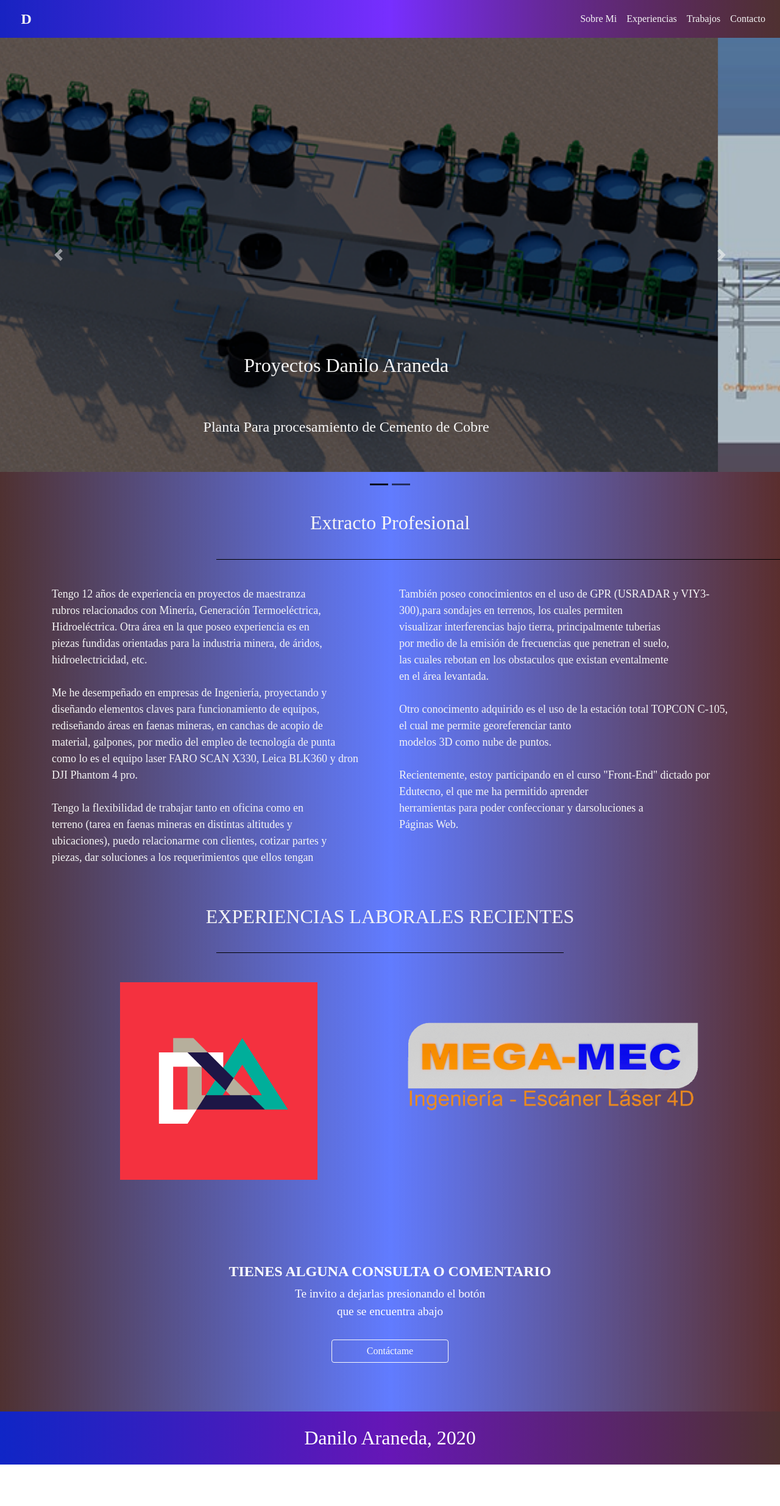
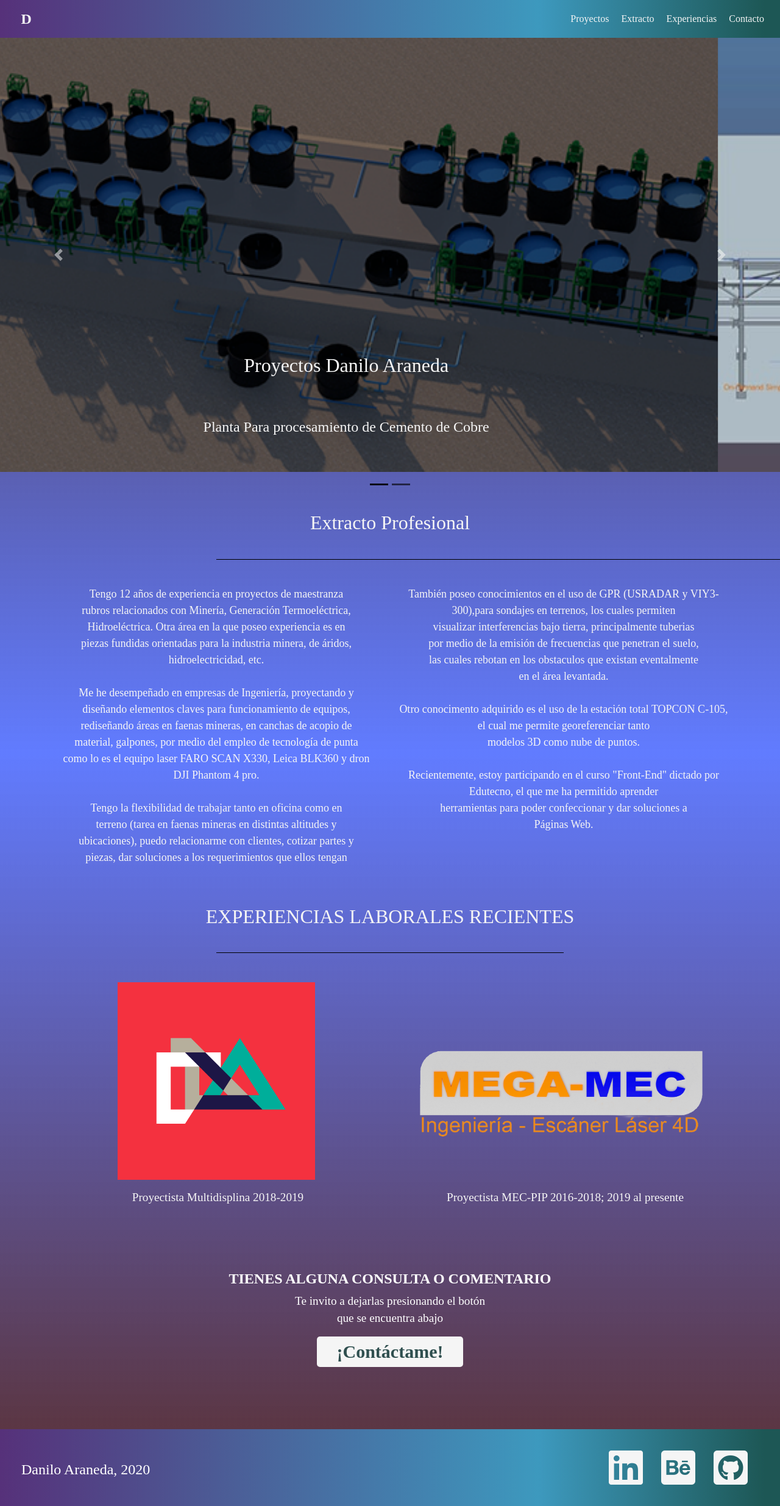
Before and after one commit to mrdanjer/Mi-portafolio, a plain HTML site: page view/index.html in a window 1280 px wide. Shown: the top 2470 px of the page at 61% size. Before the commit the page ends 2402 px from the top, so only its background shows below. Drawn offline with nearby package versions, Linux system fonts and the light colour scheme; a script that the page names is missing; a web font is replaced by a local one.

Commit message:
actualizacion 23-02-2020

```diff
--- a/css/style.css
+++ b/css/style.css
@@ -2,11 +2,18 @@
         width: 100%;
         padding: 0;
         margin: 0;
-        background: linear-gradient(to left, #420f0fde, #002bff9e, #4f3131);
+        box-sizing: border-box;
+        font-family: 'Expletus Sans';
+        background: linear-gradient(to top, #420f0fde, #002bff9e, #4f3131);
+
+    }
+    html{
+        scroll-behavior: smooth;
     }
 
     .nav-dk {
-        background: linear-gradient(to right, #001dffb3, #8500ff9e, #4f3131);
+        /* background: linear-gradient(to top, #001dffb3, #8500ff9e, #4f3131); */
+        background-image: linear-gradient(to left, #1d5755 2%, #3d99be 31%, #56317a 100%);
     }
 
     .navbar-brand {
@@ -18,22 +25,30 @@
         line-height: inherit;
         white-space: nowrap;
     }
+    a {
+        text-decoration: none;
+        color: whitesmoke;
+        padding: 10px;
+    }
+    a:hover {
+        color:  darkslategray;
+        text-decoration: none;
+    }
 
     .nombre-pagina {
         text-align: left;
         margin: 2%;
         color: whitesmoke;
         font-size: x-large;
-        font-family: 'Expletus Sans';
         font-weight: bold;
     }
 
     .navbar-dark .navbar-nav .nav-link {
         color: whitesmoke;
     }
-    .nav-link {
+    /* .nav-link {
         font-family: 'Expletus Sans';
-    }
+    } */
 
     .col-lg-12 {
         padding: 0%;
@@ -98,6 +113,7 @@
     .Experiencias {
         margin-top: 4em;
         margin-bottom: 2em;
+        display: flex;
     }
 
     .Recetas-4 {
@@ -122,7 +138,6 @@
 
     .elementos-1 {
         text-align: left;
-        font-family: 'Expletus Sans';
         font-weight: 400;
         font-size: large;
         color: whitesmoke;
@@ -140,20 +155,17 @@
         margin-top: 1em;
         font-size: xx-large;
         color: whitesmoke;
-        font-family: 'Expletus Sans';
     }
 
     .h2, h2 {
-        font-family: 'Expletus Sans';
         font-size: xx-large;
         font-weight: 500;
         color: whitesmoke;
         text-align: center;
     }
 
-    .descripciones-slider {
+    .des-slider1, .des-slider2 {
         color: whitesmoke;
-        font-family: 'Expletus Sans';
         font-weight: 200;
         font-size: x-large;
     }
@@ -179,14 +191,6 @@
         margin-top: 0em;
     }
 
-    .card-body-4 {
-        font-family: 'Cabin';
-        text-align: left;
-        width: 100%;
-        margin-left: 1em;
-        margin-right: 1em;
-    }
-
     .card-title-4 {
         font-weight: 500;
         font-size: 1.4em;
@@ -200,8 +204,7 @@
 
     .h6, h6 {
         font-weight: 300;
-        font-family: 'Expletus Sans';
-        font-size: xx-large;
+        font-size: x-large;
         margin-bottom: 1em;
         color: white;
         margin: 0.5em;
@@ -213,8 +216,6 @@
         margin-top: 1em;
         font-size: x-large;
         color: white;
-        padding-top: 2em;
-        font-family: 'Expletus Sans';
     }
 
     .frase-final {
@@ -223,11 +224,29 @@
         font-size: larger;
         text-align: center;
         width: 100%;
-        font-family: 'Expletus Sans';
     }
 
-    .btn-outline-light {
-        font-family: 'Expletus Sans';
+    .typeform-share{
+            display: inline-block;
+            text-decoration: none;
+            color: darkslategray;
+            border-color: whitesmoke;
+            cursor: pointer;
+            font-size: 30px;
+            line-height: 50px;
+            text-align: center;
+            margin: 15px;
+            height: 50px;
+            padding: 0px 33px;
+            border-radius: 5px;
+            max-width: 100%;
+            white-space: nowrap;
+            overflow: hidden;
+            text-overflow: ellipsis;
+            font-weight: 600;
+            background-color: whitesmoke;
+            -webkit-font-smoothing: antialiased;
+            -moz-osx-font-smoothing: grayscale;
     }
 
     .bg-danger {
@@ -236,14 +255,73 @@
         padding-bottom: 5em;
         background: transparent!important;
     }
+    #cargo-1{
+        /* display: flex; */
+        color: whitesmoke;
+        font-weight: 400;
+        font-size: larger;
+        align-content: center;
+        margin-left: 5px;
+        margin-top: 15px;
+    }
+    #cargo-2{
+        /* display: flex; */
+        color: whitesmoke;
+        font-weight: 400;
+        font-size: larger;
+        align-content: center;
+        margin-left: 5px;
+    }
+    #logo-mega-mec {
+        margin-top: 5em;
+    }
+    .fab{
+        color: whitesmoke;
+    }
+
+    #container-footer{
+        width: 100%;
+        padding-right: 15px;
+        padding-left: 15px;
+        margin-right: auto;
+        margin-left: auto;
+        margin-top: 1em;
+        margin-bottom: 1em;
+    }
+    #texto-centro{
+        padding-right: 2em;
+        text-align: right;
+
+    }
 
     .bg-dark {
         padding: 0.5em;
-        background: linear-gradient(to right, #001dffb3, #8500ff9e, #4f3131);
+        /* background: linear-gradient(to left, #420f0fde, #002bff9e, #4f3131); */
+        background-image: linear-gradient(to left, #1d5755 2%, #3d99be 31%, #56317a 100%);
     }
 
     @media (max-width: 480px) {
-        .carousel {
+        .carousel,#texto-izquierdo,#danilo-final,#mega-mec{
             display: none;
+    }
+    }
+    @media (max-width: 480px) {
+        #logo-mega-mec {
+       margin-top: 0;
+    }
+    }
+    @media (max-width: 480px) {
+        #texto-centro{
+       padding-right: 0;
+       text-align: center;
+    }
+    }
+    section {
+        flex-direction: column-reverse;
         }
-    }
+    section > img {
+        height: 35%;
+        }
+    .container{
+        text-align: center;
+        }
--- a/view/index.html
+++ b/view/index.html
@@ -8,15 +8,24 @@
     <!--Boostrap 4.41 CSS-->
     <link rel="stylesheet" href="https://stackpath.bootstrapcdn.com/bootstrap/4.4.1/css/bootstrap.min.css" integrity="sha384-
           Vkoo8x4CGsO3+Hhxv8T/Q5PaXtkKtu6ug5TOeNV6gBiFeWPGFN9MuhOf23Q9Ifjh" crossorigin="anonymous">
-    <!-- Google Font_Convergence (Regular) y Expletus Sans (Regular hasta bold) -->
-    <link
-        href="https://fonts.googleapis.com/css?family=Convergence|Expletus+Sans:400,400i,500,500i,600,600i,700,700i&display=swap"
+    <!-- Google Font Expletus Sans (Regular hasta bold) -->
+    <link href="https://fonts.googleapis.com/css?family=Expletus+Sans:400,400i,500,500i,600,600i,700,700i&display=swap"
         rel="stylesheet">
     <!-- Font Awesome 5.6.3 -->
     <link rel="stylesheet" href="https://use.fontawesome.com/releases/v5.6.3/css/all.css"
         integrity="sha384-UHRtZLI+pbxtHCWp1t77Bi1L4ZtiqrqD80Kn4Z8NTSRyMA2Fd33n5dQ8lWUE00s/" crossorigin="anonymous">
     <meta http-equiv="X-UA-Compatible" content="ie-edge">
     <link rel="stylesheet" href="../css/style.css">
+    <script src="https://code.jquery.com/jquery-3.4.1.slim.min.js" integrity="sha384-
+    J6qa4849blE2+poT4WnyKhv5vZF5SrPo0iEjwBvKU7imGFAV0wwj1yYfoRSJoZ+n" crossorigin="anonymous"></script>
+    <!-- popper js 1.6.0 -->
+    <script src="https://cdn.jsdelivr.net/npm/popper.js@1.16.0/dist/umd/popper.min.js"
+        integrity="sha384-Q6E9RHvbIyZFJoft+2mJbHaEWldlvI9IOYy5n3zV9zzTtmI3UksdQRVvoxMfooAo"
+        crossorigin="anonymous"></script>
+    <!-- bootstrap js 4.41 -->
+    <script src="https://stackpath.bootstrapcdn.com/bootstrap/4.4.1/js/bootstrap.min.js" integrity="sha384-
+    wfSDF2E50Y2D1uUdj0O3uMBJnjuUD4Ih7YwaYd1iqfktj0Uod8GCExl3Og8ifwB6" crossorigin="anonymous"></script>
+    <script src="../js/script.js"></script>
 </head>
 
 
@@ -34,19 +43,17 @@
             <!-- ml-auto (margin-left) deja en el lado opuesto el contenido
                   mr-auto (margin-right) deja tambien en el lado opuesto el contenido -->
             <ul class="navbar-nav ml-auto">
-                <li class="nav-item">
-                    <a class="nav-link" href="#">Sobre Mi</a>
+                <li class="nav-item" id="proy">
+                    <a href="#proy-danilo">Proyectos</a>
                 </li>
-                <!-- Hace que tu pagina resalte solo el link importante
-              <span class="sr-only">(current)</span> -->
-                <li class="nav-item">
-                    <a class="nav-link" href="#">Experiencias</a>
+                <li class="nav-item" id="extracto1">
+                    <a href="#extracto2">Extracto</a>
                 </li>
-                <li class="nav-item"></li>
-                <a class="nav-link" href="#">Trabajos</a>
+                <li class="nav-item" id="experiencia1">
+                    <a href="#experiencia2">Experiencias</a>
                 </li>
-                <li class="nav-item">
-                    <a class="nav-link" href="#">Contacto</a>
+                <li class="nav-item" id="contacto1">
+                    <a href="#contacto2">Contacto</a>
                 </li>
         </div>
     </nav>
@@ -66,12 +73,12 @@
                                 <div class="row">
                                     <div class="col-lg-12">
                                         <div class="row">
-                                            <div class="col-lg-12">
+                                            <div class="col-lg-12" >
                                                 <img src="../img/e1e3ea7954997.560b4c7a9d73c.png" class="d-block w-100"
-                                                    alt="slider-100">
+                                                    alt="">
                                                 <div class="carousel-caption d-none d-md-block">
-                                                    <h3>Proyectos Danilo Araneda</h3>
-                                                    <p class="descripciones-slider">Planta Para procesamiento de Cemento
+                                                    <h3 id="proy-danilo">Proyectos Danilo Araneda</h3>
+                                                    <p class="des-slider1">Planta Para procesamiento de Cemento
                                                         de Cobre</p>
                                                 </div>
                                             </div>
@@ -84,11 +91,10 @@
                                     <div class="col-lg-12">
                                         <div class="row">
                                             <div class="col-lg-12">
-                                                <img src="../img/planta tank farm 01.png" class="d-block w-100"
-                                                    alt="slider-100">
+                                                <img src="../img/planta tank farm 01.png" class="d-block w-100" alt="">
                                                 <div class="carousel-caption d-none d-md-block">
                                                     <h3>Proyectos Danilo Araneda</h3>
-                                                    <p class="descripciones-slider">Diseño y construcción planta By-Pass
+                                                    <p class="des-slider2">Diseño y construcción planta By-Pass
                                                         Mantoverde (actualmente
                                                         Mantos Cooper)</p>
                                                 </div>
@@ -117,7 +123,7 @@
     <section>
         <div class="container Extracto">
             <div class="row">
-                <div class="col-lg-12">
+                <div class="col-lg-12" id="extracto2">
                     <h2>Extracto Profesional</h2>
                     <hr class="ing">
                 </div>
@@ -154,24 +160,29 @@
                         <br>modelos 3D como nube de puntos.
                         <br><br>Recientemente, estoy participando en el curso "Front-End" dictado por Edutecno, el que
                         me ha permitido aprender
-                        <br>herramientas para poder confeccionar y darsoluciones a
+                        <br>herramientas para poder confeccionar y dar soluciones a
                         <br>Páginas Web.
                     </span>
                 </div>
             </div>
     </section>
     <section>
-        <div class="container container Experiencias">
+        <div class="container Experiencias">
             <div class="row">
-                <div class="col-lg-12">
+                <div class="col-lg-12" id="experiencia2" style>
                     <h2>EXPERIENCIAS LABORALES RECIENTES</h2>
                     <hr class="ing-1">
                 </div>
-                <div class="col-lg-6" style="margin-top: 2em;">
-                    <img src="../img/logo-tna.gif" alt="img-01" style="width: 60%;margin-left: 7em;">
+                <div class="col-lg-6 text-center" style="margin-top: 2em;">
+                    <img src="../img/logo-tna.gif" alt="img-1" style="width: 60%">
+                    <p id="cargo-1">Proyectista Multidisplina 2018-2019</p>
                 </div>
-                <div class="col-lg-6" style="margin-top: 2em;">
-                    <img src="../img/LOGO-MEGA-MEC2.png" alt="img-01" style="width: 95%;">
+                <div class="col-lg-6 text-center" id="logo-mega-mec">
+                    <img src="../img/LOGO-MEGA-MEC2.png" alt="img-2" style="width: 92.5%;">
+                    <br id="mega-mec">
+                    <br id="mega-mec">
+                    <br id="mega-mec">
+                    <p id="cargo-2">Proyectista MEC-PIP 2016-2018; 2019 al presente</p>
                 </div>
     </section>
     <footer>
@@ -182,24 +193,28 @@
                     que se encuentra abajo
                 </span>
             </div>
-            <button class="btn btn-outline-light text-center" type="submit">Contáctame</button>
+            <a class="typeform-share button" data-toggle="tooltip" data-placement="bottom" title="" data-original-title="Presiona para enviarme tu requerimiento" href="https://manyflow.typeform.com/to/HWGKAt" data-mode="popup"
+                target="_blank" id="contacto2">¡Contáctame!
+            </a>
+            <script> (function () { var qs, js, q, s, d = document, gi = d.getElementById, ce = d.createElement, gt = d.getElementsByTagName, id = "typef_orm_share", b = "https://embed.typeform.com/"; if (!gi.call(d, id)) { js = ce.call(d, "script"); js.id = id; js.src = b + "embed.js"; q = gt.call(d, "script")[0]; q.parentNode.insertBefore(js, q) } })()
+            </script>
         </section>
-        <section class="footer bg-dark">
-            <div class="col-12 text-center">
-                <h6>Danilo Araneda, 2020</h6>
+        <section class="footer bg-dark" style="display: flex;">
+            <div class="container-fluid" id="container-footer">
+                <div class="row">
+                    <div class="col-6 text-left" id="texto-izquierdo">
+                        <h6 id="danilo-final">Danilo Araneda, 2020</h6>
+                    </div>
+                    <div class="col-sm-12 col-md-6" id="texto-centro">
+                        <button class="btn"><i class="fab fa-linkedin fa-4x" href="https://www.linkedin.com/in/danilo-araneda-vega-53446875" target="_blank"></i></button>
+                        <button class="btn"><i class="fab fa-behance-square fa-4x" href="https://www.behance.net/daniloaraneda?tracking_source=search%7Cdanilo%20araneda" target="_blank"></i></button>
+                        <button class="btn"><i class="fab fa-github-square fa-4x" href="https://github.com/mrdanjer" target="_blank"></i></button>
+                    </div>
+                </div>
             </div>
         </section>
     </footer>
-    <script src="https://code.jquery.com/jquery-3.4.1.slim.min.js" integrity="sha384-
-    J6qa4849blE2+poT4WnyKhv5vZF5SrPo0iEjwBvKU7imGFAV0wwj1yYfoRSJoZ+n" crossorigin="anonymous"></script>
-    <!-- popper js 1.6.0 -->
-    <script src="https://cdn.jsdelivr.net/npm/popper.js@1.16.0/dist/umd/popper.min.js"
-        integrity="sha384-Q6E9RHvbIyZFJoft+2mJbHaEWldlvI9IOYy5n3zV9zzTtmI3UksdQRVvoxMfooAo"
-        crossorigin="anonymous"></script>
-    <!-- bootstrap js 4.41 -->
-    <script src="https://stackpath.bootstrapcdn.com/bootstrap/4.4.1/js/bootstrap.min.js" integrity="sha384-
-    wfSDF2E50Y2D1uUdj0O3uMBJnjuUD4Ih7YwaYd1iqfktj0Uod8GCExl3Og8ifwB6" crossorigin="anonymous"></script>
-    <script src="../js/script.js"></script>
+
 </body>
 
 </html>
```
Also changed, not shown: js/script.js (+23 -0 lines).
